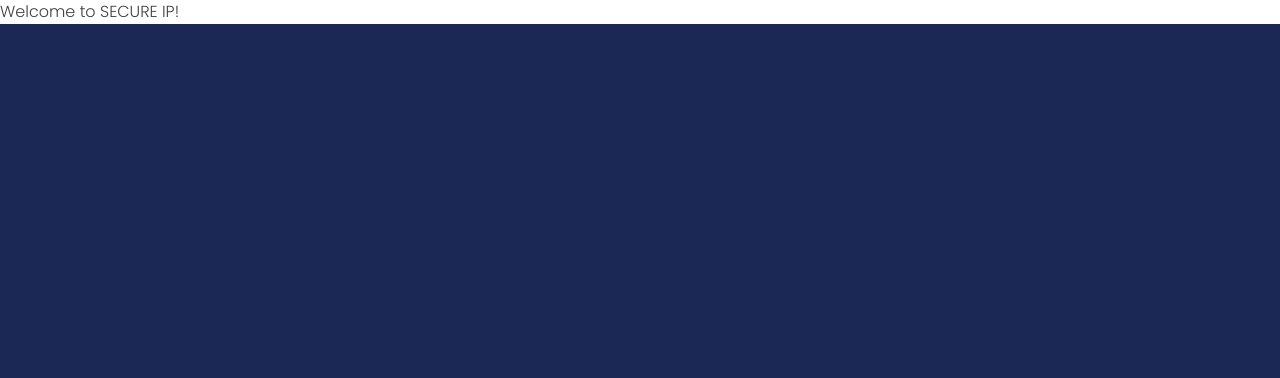
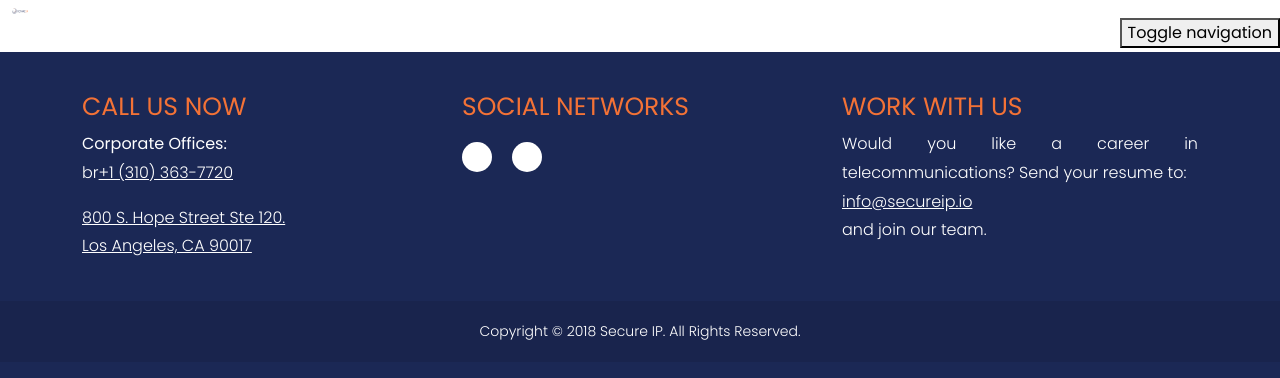
Before and after one commit to joshisadesigner/secureip.io-next, a Next.js app: page / in a window 1280 px wide. Shown: the top 378 px of the page. Built offline with nearby package versions, Linux system fonts and the light colour scheme; a web font is replaced by a local one.

Commit message:
Insert Navbar and Footer component

```diff
--- a/pages/index.tsx
+++ b/pages/index.tsx
@@ -1,13 +1,19 @@
 import Head from "next/head";
 import Layout, { siteTitle } from '../components/layout';
+import Navbar from "../components/navbar";
+import Footer from "../components/Footer";
 
 export default function Home() {
   return (
-    <Layout home>
+    <>
       <Head>
         <title>{siteTitle}</title>
       </Head>
-      <div>Welcome to SECURE IP!</div>
-    </Layout>
+      <Layout home>
+        <Navbar />
+        <main />
+        <Footer />
+      </Layout>
+    </>
   )
 }
```
